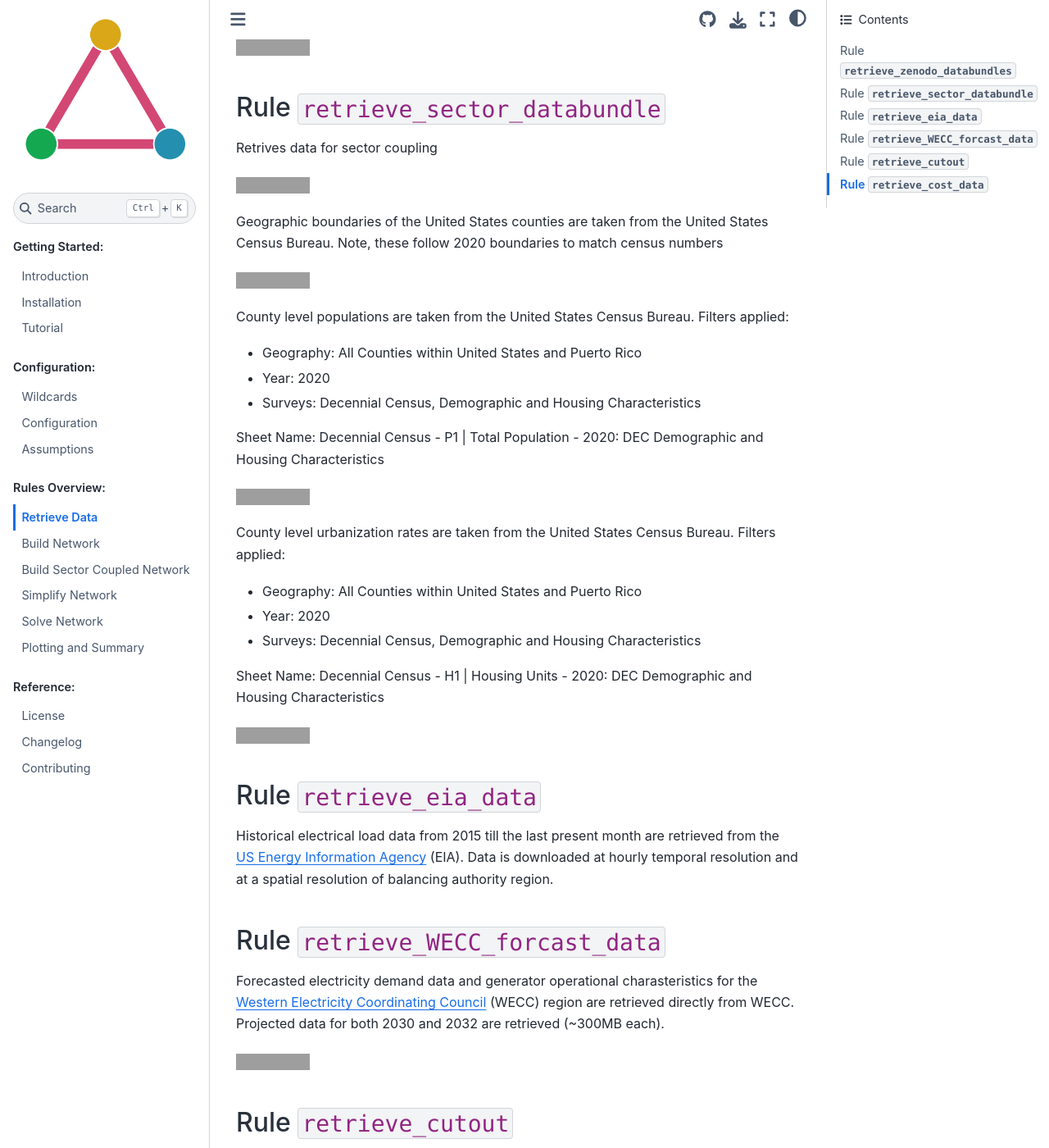
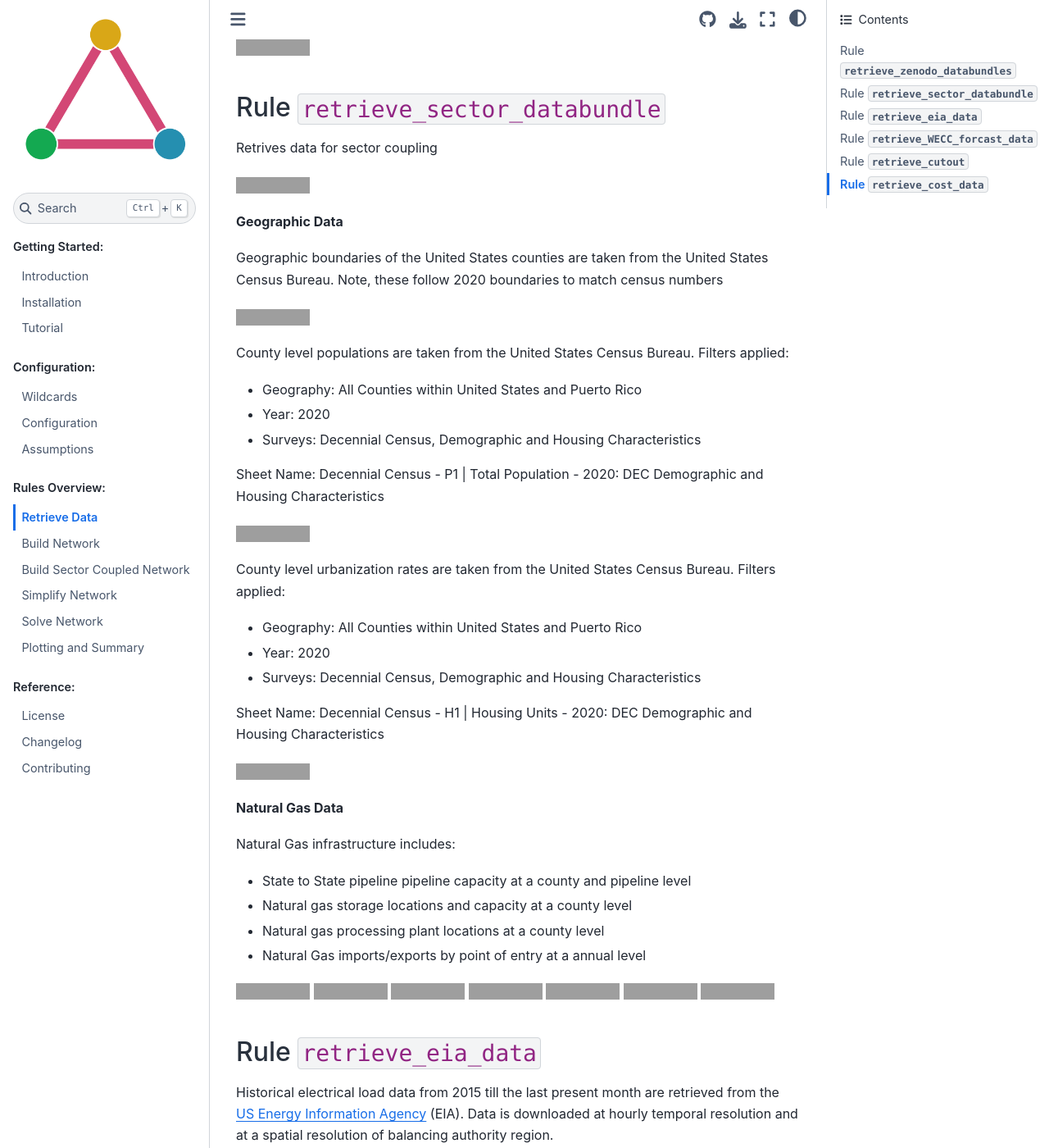
Before and after one commit to PyPSA/pypsa-usa, a Sphinx documentation site: the page built from docs/source/rules-retrieving-data.md, in a window 1280 px wide and 1400 px high, scrolled down 598 px. Shown: the whole window at 82% size. Built offline with Sphinx 7.4.7 and the Sphinx Book theme 1.1.4, drawn with Linux system fonts in a browser that asks for light colours; grey boxes are pictures that could not be loaded.

Commit message:
update docs

```diff
--- a/docs/source/rules-retrieving-data.md
+++ b/docs/source/rules-retrieving-data.md
@@ -23,6 +23,8 @@ Retrives data for sector coupling
 
 [![DOI](https://sandbox.zenodo.org/badge/DOI/10.5072/zenodo.10019422.svg)](https://zenodo.org/records/10019422)
 
+**Geographic Data**
+
 Geographic boundaries of the United States counties are taken from the
 United States Census Bureau. Note, these follow 2020 boundaries to match
 census numbers
@@ -46,6 +48,22 @@ County level urbanization rates are taken from the United States Census Bureau.
 Sheet Name: Decennial Census - H1 | Housing Units - 2020: DEC Demographic and Housing Characteristics
 
 [![URL](https://img.shields.io/badge/URL-United_States_Census_Bureau-blue)](<https://data.census.gov/>)
+
+**Natural Gas Data**
+
+Natural Gas infrastructure includes:
+- State to State pipeline pipeline capacity at a county and pipeline level
+- Natural gas storage locations and capacity at a county level
+- Natural gas processing plant locations at a county level
+- Natural Gas imports/exports by point of entry at a annual level
+
+[![URL](https://img.shields.io/badge/URL-Pipeline_Capacity-blue)](<https://www.eia.gov/naturalgas/data.php>)
+[![URL](https://img.shields.io/badge/URL-Storage-blue)](<https://www.eia.gov/naturalgas/ngqs/#?report=RP7&year1=2022&year2=2022&company=Name>)
+[![URL](https://img.shields.io/badge/URL-Processing_Capacity-blue)](<https://www.eia.gov/naturalgas/ngqs/#?report=RP9&year1=2017&year2=2017&company=Name>)
+[![URL](https://img.shields.io/badge/URL-Processing_Facilities-blue)](<https://hifld-geoplatform.opendata.arcgis.com/datasets/geoplatform::natural-gas-processing-plants/about>)
+[![URL](https://img.shields.io/badge/URL-Import_Export_Locations-blue)](<https://hifld-geoplatform.opendata.arcgis.com/datasets/geoplatform::natural-gas-import-export/about>)
+[![URL](https://img.shields.io/badge/URL-Import_Data-blue)](<https://www.eia.gov/dnav/ng/ng_move_poe1_a_EPG0_IRP_Mmcf_a.htm>)
+[![URL](https://img.shields.io/badge/URL-Export_Data-blue)](<https://www.eia.gov/dnav/ng/ng_move_poe2_a_EPG0_ENP_Mmcf_a.htm>)
 
 (retrieve-eia)=
 ## Rule `retrieve_eia_data`
```
